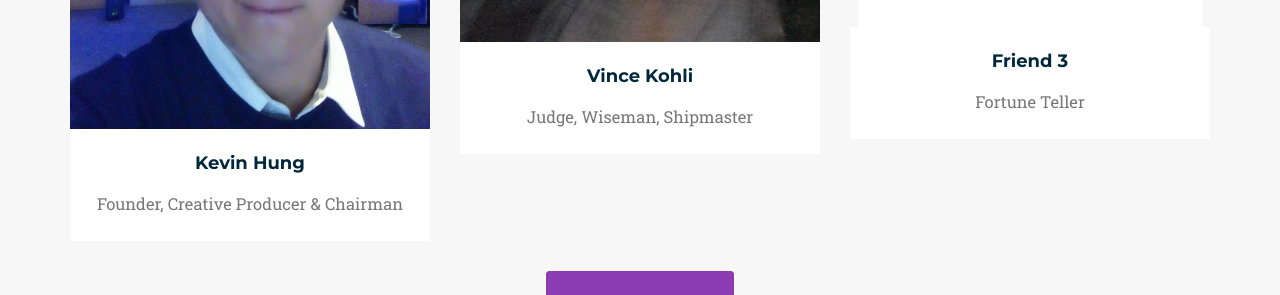
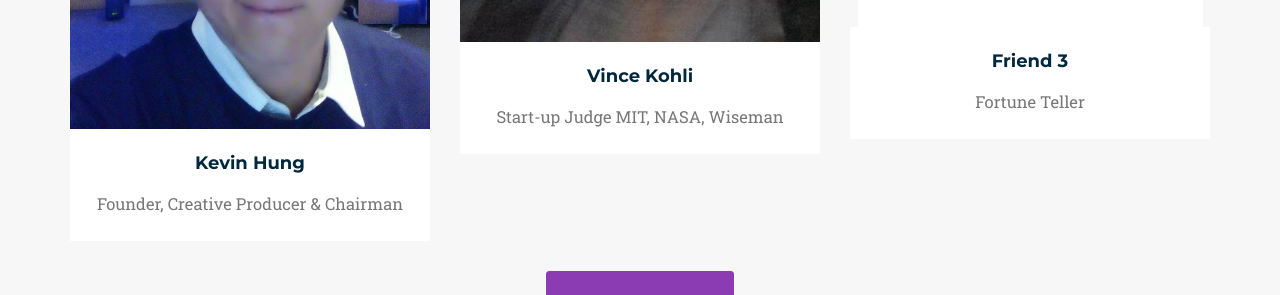
Before and after one commit to k11h/k11h.github.io, a Jekyll site: the page built from index.html, in a window 1280 px wide and 900 px high, scrolled down 1333 px. Shown: the part 154-449 px from the top of the window. Built offline with Jekyll 4.4.1, drawn with Linux system fonts in a browser that asks for light colours; some web fonts are replaced.

Commit message:
update speaker

```diff
--- a/2017_speakers/_posts/2017-01-01-speaker-02.markdown
+++ b/2017_speakers/_posts/2017-01-01-speaker-02.markdown
@@ -1,7 +1,7 @@
 ---
 title: Vince Kohli
 name: Name-2
-subtitle: Judge, Wiseman, Shipmaster
+subtitle: Start-up Judge MIT, NASA, Wiseman
 layout: 2017_default
 modal-id: 1
 img: vincek.jpeg
```
Also changed, not shown: 2 other files.
